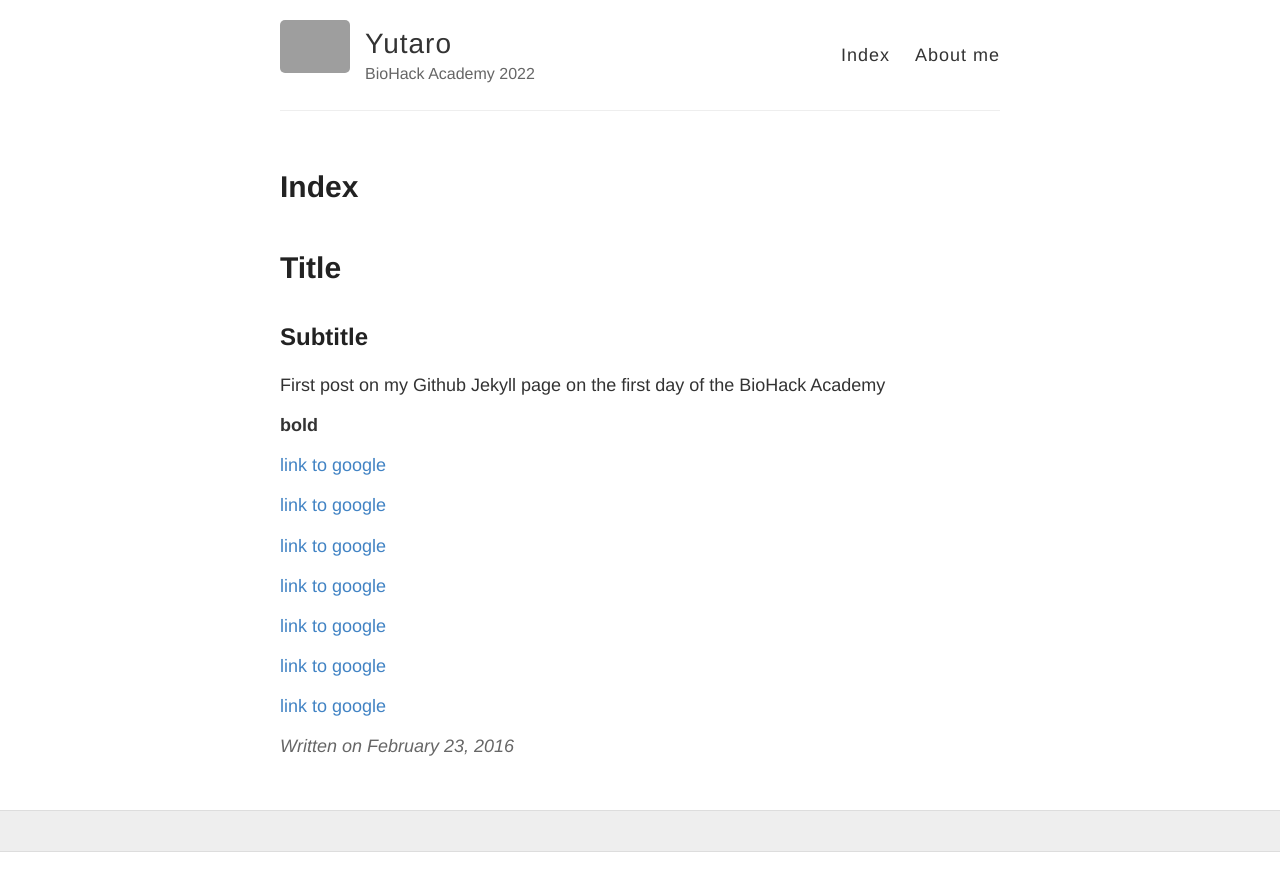
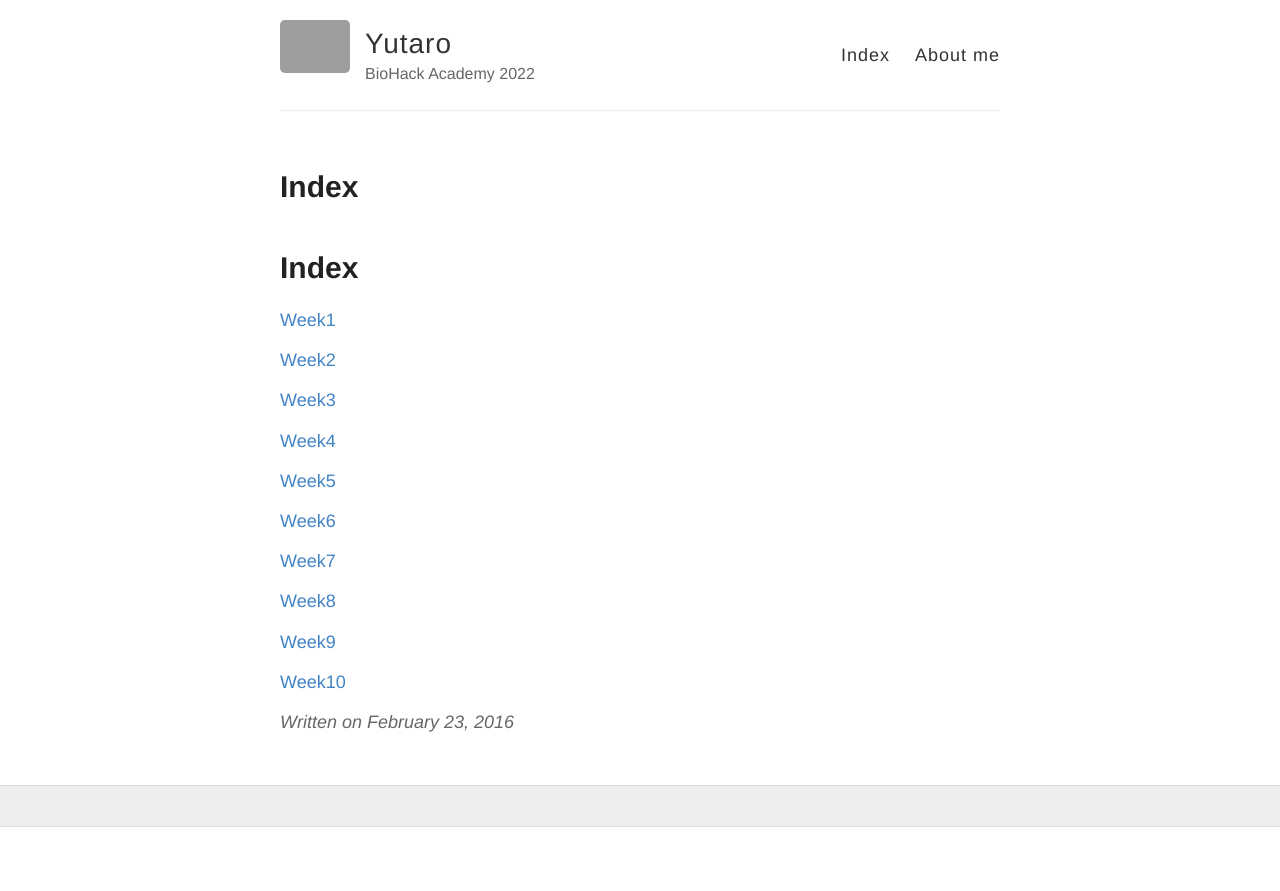
Before and after one commit to ytr0221/ytr0221.github.io, a Jekyll site: the page built from _posts/2016-2-23-Hello-World.md, in a window 1280 px wide. Shown: the top 891 px of the page. Built offline with Jekyll 4.4.1, drawn with Linux system fonts in a browser that asks for light colours; grey boxes are pictures that could not be loaded.

Commit message:
Update 2016-2-23-Hello-World.md

```diff
--- a/_posts/2016-2-23-Hello-World.md
+++ b/_posts/2016-2-23-Hello-World.md
@@ -3,24 +3,24 @@
 title: Index
 ---
 
-# Title
+# Index
 
-## Subtitle
+[Week1](www.google.com)
 
-First post on my Github Jekyll page on the first day of the BioHack Academy
+[Week2](www.google.com)
 
-**bold**
+[Week3](www.google.com)
 
-[link to google](www.google.com)
+[Week4](www.google.com)
 
-[link to google](www.google.com)
+[Week5](www.google.com)
 
-[link to google](www.google.com)
+[Week6](www.google.com)
 
-[link to google](www.google.com)
+[Week7](www.google.com)
 
-[link to google](www.google.com)
+[Week8](www.google.com)
 
-[link to google](www.google.com)
+[Week9](www.google.com)
 
-[link to google](www.google.com)
+[Week10](www.google.com)
```
